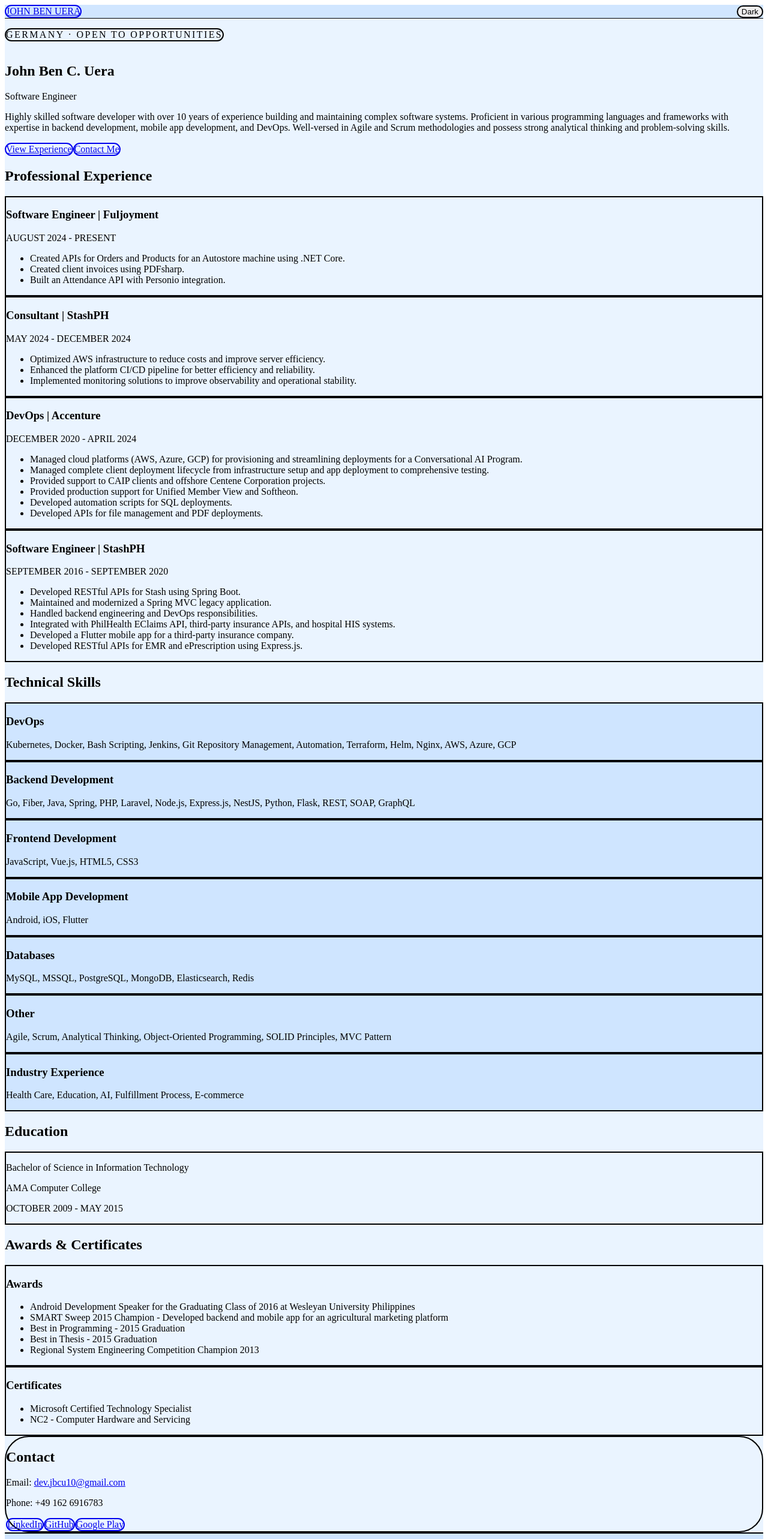
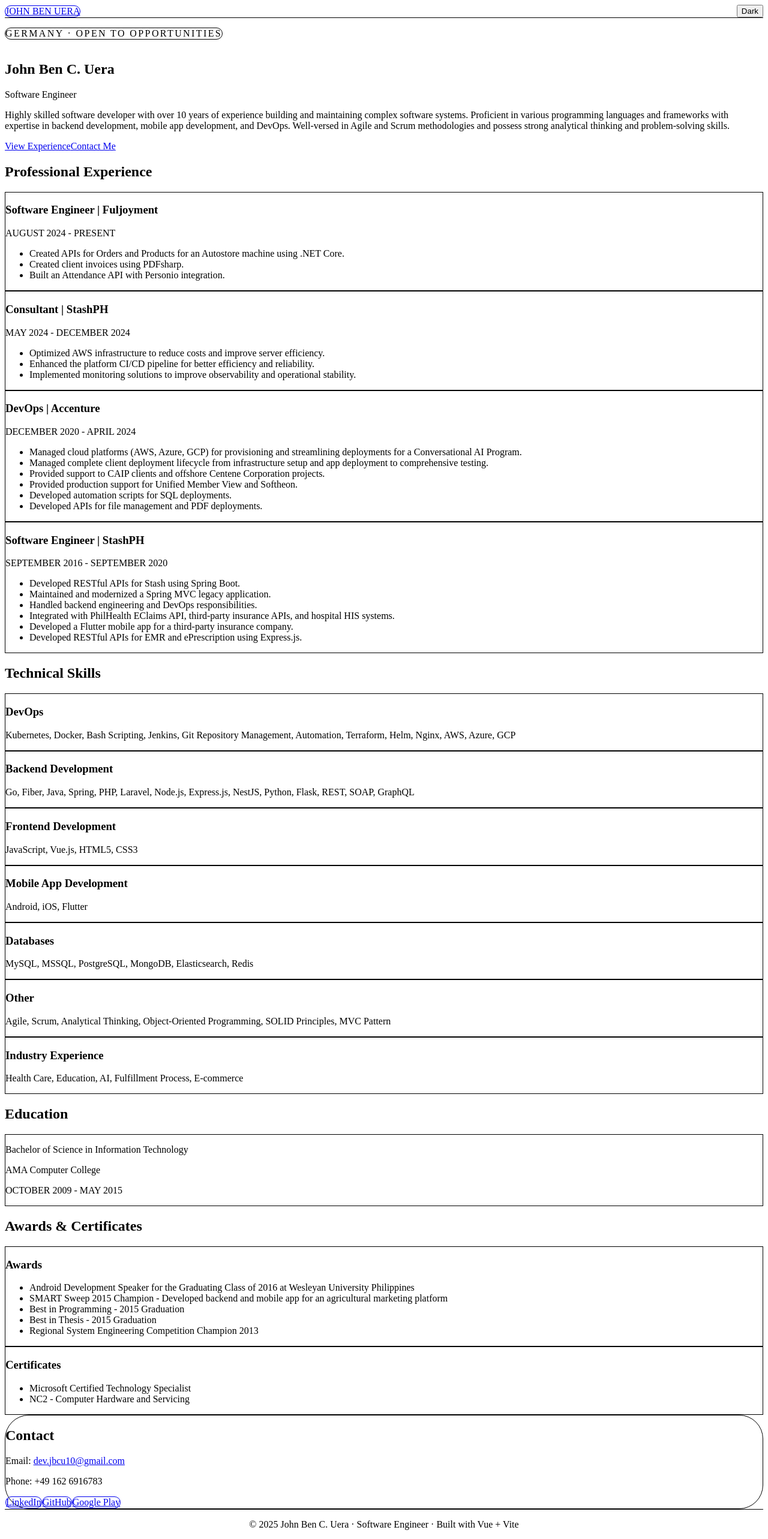
Before and after one commit to nebnhoj/web, a Vue app: page / in a window 1280 px wide. Shown: the top 2566 px of the page at 60% size. Built offline with nearby package versions, Linux system fonts and the light colour scheme.

Commit message:
chore: target daisyui v5 and fix theme styling

```diff
--- a/package.json
+++ b/package.json
@@ -10,7 +10,7 @@
   },
   "dependencies": {
     "autoprefixer": "latest",
-    "daisyui": "latest",
+    "daisyui": "^5.0.0",
     "postcss": "latest",
     "tailwindcss": "latest",
     "vue": "latest",
--- a/src/App.vue
+++ b/src/App.vue
@@ -30,14 +30,14 @@ watch(theme, (value) => {
 </script>
 
 <template>
-  <div id="top" class="min-h-screen bg-[#eaf4ff] text-black">
+  <div id="top" class="min-h-screen bg-base-100 text-base-content">
     <Navbar :theme="theme" @toggle-theme="toggleTheme" />
 
     <main>
       <router-view />
     </main>
 
-    <footer class="border-t-2 border-black bg-[#cfe5ff] px-6 py-6 text-center text-sm font-semibold">
+    <footer class="border-t border-base-300 bg-base-200 px-6 py-6 text-center text-sm font-semibold">
       <p>© {{ new Date().getFullYear() }} John Ben C. Uera · Software Engineer · Built with Vue + Vite</p>
     </footer>
   </div>
--- a/src/components/Navbar.vue
+++ b/src/components/Navbar.vue
@@ -18,9 +18,9 @@ const navItems = [
 </script>
 
 <template>
-  <header class="sticky top-0 z-50 border-b border-black/10 bg-[#cfe5ff]/90 backdrop-blur">
+  <header class="sticky top-0 z-50 border-b border-base-300 bg-base-100/90 backdrop-blur">
     <div class="mx-auto flex max-w-6xl items-center justify-between px-6 py-4">
-      <a href="#top" class="rounded-full border-2 border-black bg-white px-4 py-2 text-sm font-black uppercase tracking-wide">
+      <a href="#top" class="rounded-full border border-base-300 bg-base-100 px-4 py-2 text-sm font-black uppercase tracking-wide">
         John Ben Uera
       </a>
 
@@ -29,13 +29,13 @@ const navItems = [
           v-for="item in navItems"
           :key="item.href"
           :href="item.href"
-          class="rounded-full border-2 border-black bg-white px-4 py-2 text-sm font-bold transition-transform hover:-translate-y-1"
+          class="rounded-full border border-base-300 bg-base-100 px-4 py-2 text-sm font-bold transition-transform hover:-translate-y-1"
         >
           {{ item.label }}
         </a>
       </nav>
 
-      <button class="rounded-full border-2 border-black bg-black px-4 py-2 text-sm font-bold text-white" type="button" @click="emit('toggle-theme')">
+      <button class="btn btn-sm" type="button" @click="emit('toggle-theme')">
         {{ theme === 'dark' ? 'Light' : 'Dark' }}
       </button>
     </div>
--- a/src/pages/Home.vue
+++ b/src/pages/Home.vue
@@ -50,7 +50,7 @@ onMounted(async () => {
 <template>
   <div v-if="profile" class="relative overflow-hidden">
     <section id="hero" class="mx-auto max-w-6xl px-6 py-16">
-      <p class="mb-4 inline-block rounded-full border-2 border-black bg-white px-4 py-2 text-xs font-black uppercase tracking-[0.15em]">
+      <p class="mb-4 inline-block rounded-full border border-base-300 bg-base-100 px-4 py-2 text-xs font-black uppercase tracking-[0.15em]">
         {{ profile.location }} · Open to Opportunities
       </p>
       <h1 class="max-w-4xl text-4xl font-black leading-tight sm:text-6xl">
@@ -59,15 +59,15 @@ onMounted(async () => {
       <p class="mt-4 text-2xl font-bold">{{ profile.title }}</p>
       <p class="mt-6 max-w-3xl text-lg font-medium">{{ profile.profile }}</p>
       <div class="mt-8 flex flex-wrap gap-3">
-        <a href="#experience" class="rounded-full border-2 border-black bg-black px-6 py-3 font-bold text-white">View Experience</a>
-        <a :href="mailtoLink" class="rounded-full border-2 border-black bg-white px-6 py-3 font-bold">Contact Me</a>
+        <a href="#experience" class="btn btn-neutral">View Experience</a>
+        <a :href="mailtoLink" class="btn btn-outline">Contact Me</a>
       </div>
     </section>
 
     <section id="experience" class="mx-auto max-w-6xl px-6 py-10">
       <h2 class="text-3xl font-black">Professional Experience</h2>
       <div class="mt-6 space-y-5">
-        <article v-for="item in profile.experience" :key="`${item.company}-${item.period}`" class="rounded-3xl border-2 border-black bg-white p-6">
+        <article v-for="item in profile.experience" :key="`${item.company}-${item.period}`" class="rounded-3xl border border-base-300 bg-base-100 p-6">
           <h3 class="text-xl font-black">{{ item.role }} | {{ item.company }}</h3>
           <p class="text-sm font-semibold uppercase tracking-wide">{{ item.period }}</p>
           <ul class="mt-3 list-disc space-y-2 pl-5">
@@ -80,7 +80,7 @@ onMounted(async () => {
     <section id="skills" class="mx-auto max-w-6xl px-6 py-10">
       <h2 class="text-3xl font-black">Technical Skills</h2>
       <div class="mt-6 grid gap-4 md:grid-cols-2">
-        <article v-for="(items, category) in profile.skills" :key="category" class="rounded-3xl border-2 border-black bg-[#cfe5ff] p-5">
+        <article v-for="(items, category) in profile.skills" :key="category" class="rounded-3xl border border-base-300 bg-base-200 p-5">
           <h3 class="text-lg font-black">{{ category }}</h3>
           <p class="mt-2 font-medium">{{ items.join(', ') }}</p>
         </article>
@@ -89,7 +89,7 @@ onMounted(async () => {
 
     <section id="education" class="mx-auto max-w-6xl px-6 py-10">
       <h2 class="text-3xl font-black">Education</h2>
-      <div class="mt-6 rounded-3xl border-2 border-black bg-white p-6">
+      <div class="mt-6 rounded-3xl border border-base-300 bg-base-100 p-6">
         <p class="text-xl font-black">{{ profile.education.degree }}</p>
         <p class="font-semibold">{{ profile.education.school }}</p>
         <p class="text-sm uppercase tracking-wide">{{ profile.education.period }}</p>
@@ -99,13 +99,13 @@ onMounted(async () => {
     <section id="awards" class="mx-auto max-w-6xl px-6 py-10">
       <h2 class="text-3xl font-black">Awards & Certificates</h2>
       <div class="mt-6 grid gap-4 md:grid-cols-2">
-        <article class="rounded-3xl border-2 border-black bg-white p-6">
+        <article class="rounded-3xl border border-base-300 bg-base-100 p-6">
           <h3 class="text-lg font-black">Awards</h3>
           <ul class="mt-3 list-disc space-y-2 pl-5">
             <li v-for="award in profile.awards" :key="award" class="font-medium">{{ award }}</li>
           </ul>
         </article>
-        <article class="rounded-3xl border-2 border-black bg-white p-6">
+        <article class="rounded-3xl border border-base-300 bg-base-100 p-6">
           <h3 class="text-lg font-black">Certificates</h3>
           <ul class="mt-3 list-disc space-y-2 pl-5">
             <li v-for="certificate in profile.certificates" :key="certificate" class="font-medium">{{ certificate }}</li>
@@ -115,14 +115,14 @@ onMounted(async () => {
     </section>
 
     <section id="contact" class="mx-auto max-w-6xl px-6 pb-24 pt-10">
-      <div class="rounded-[2.5rem] border-2 border-black bg-black p-8 text-white">
+      <div class="rounded-[2.5rem] border border-base-300 bg-neutral p-8 text-neutral-content">
         <h2 class="text-3xl font-black">Contact</h2>
         <p class="mt-4 text-lg">Email: <a class="underline" :href="mailtoLink">{{ profile.email }}</a></p>
         <p class="text-lg">Phone: {{ profile.phone }}</p>
         <div class="mt-5 flex flex-wrap gap-3">
-          <a :href="profile.links.linkedin" target="_blank" rel="noopener noreferrer" class="rounded-full border-2 border-white px-4 py-2 font-bold">LinkedIn</a>
-          <a :href="profile.links.github" target="_blank" rel="noopener noreferrer" class="rounded-full border-2 border-white px-4 py-2 font-bold">GitHub</a>
-          <a :href="profile.links.googlePlay" target="_blank" rel="noopener noreferrer" class="rounded-full border-2 border-white px-4 py-2 font-bold">Google Play</a>
+          <a :href="profile.links.linkedin" target="_blank" rel="noopener noreferrer" class="rounded-full border border-neutral-content/40 px-4 py-2 font-bold">LinkedIn</a>
+          <a :href="profile.links.github" target="_blank" rel="noopener noreferrer" class="rounded-full border border-neutral-content/40 px-4 py-2 font-bold">GitHub</a>
+          <a :href="profile.links.googlePlay" target="_blank" rel="noopener noreferrer" class="rounded-full border border-neutral-content/40 px-4 py-2 font-bold">Google Play</a>
         </div>
       </div>
     </section>
```
Also changed, not shown: 1 other file (tests, documents, lock files or other folders).
